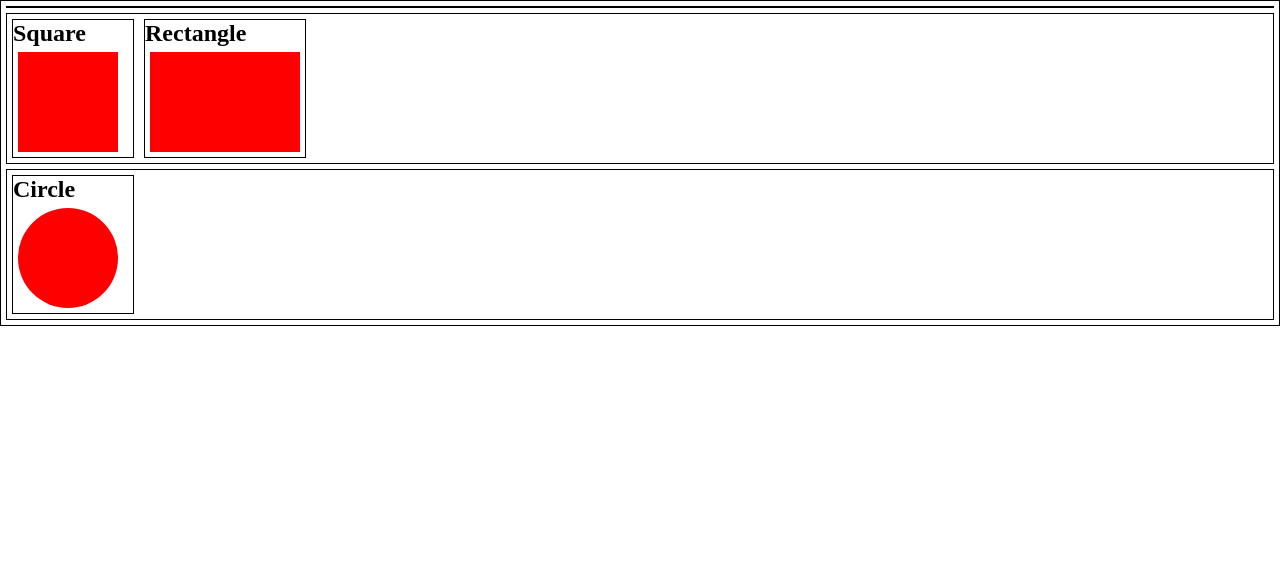
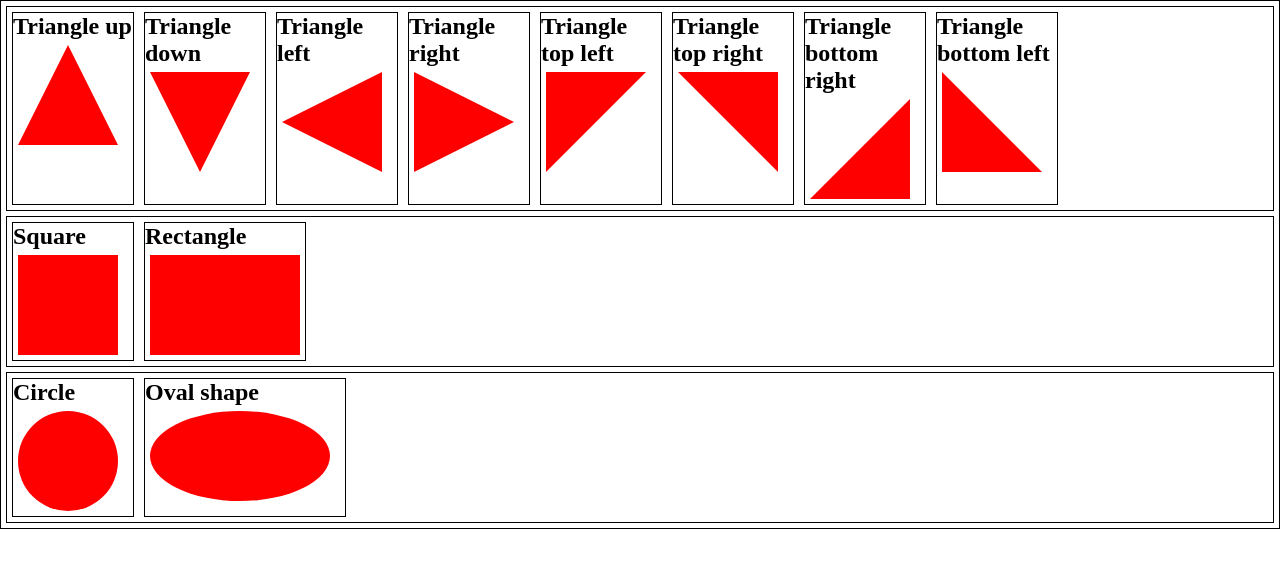
Before and after one commit to arysnurbol/css-tricks, a plain HTML site: page index.html in a window 1280 px wide. Drawn offline with Linux system fonts and the light colour scheme.

Commit message:
add triangles

```diff
--- a/css/style.css
+++ b/css/style.css
@@ -5,9 +5,110 @@ body,h1,h2,h3,h4,h5,h6,p,div,span,tr,td,table,tbody,thead,b,hr,section,head,head
 .wrapper {
     border: 1px solid #000;
 }
-.triangles_block{
+.triangles{
     margin: 5px;
     border: 1px solid #000;
+    display: flex;
+}
+.triangle_up_block {
+    width: 120px;
+    margin: 5px;
+    border: 1px solid #000;
+}
+.triangle_up {
+    width: 0;
+    height: 0;
+    margin: 5px;
+    border-left: 50px solid transparent;
+    border-right: 50px solid transparent;
+    border-bottom: 100px solid red;
+}
+.triangle_down_block {
+    width: 120px;
+    margin: 5px;
+    border: 1px solid #000;
+}
+.triangle_down {
+    width: 0;
+    height: 0;
+    margin: 5px;
+    border-left: 50px solid transparent;
+    border-right: 50px solid transparent;
+    border-top: 100px solid red;
+}
+.triangle_left_block {
+    width: 120px;
+    margin: 5px;
+    border: 1px solid #000;
+}
+.triangle_left {
+    width: 0;
+    height: 0;
+    margin: 5px;
+    border-top: 50px solid transparent;
+    border-bottom: 50px solid transparent;
+    border-right: 100px solid red;
+}
+.triangle_right_block {
+    margin: 5px;
+    width: 120px;
+    border: 1px solid #000;
+}
+.triangle_right{
+    width: 0;
+    height: 0;
+    margin: 5px;
+    border-top: 50px solid transparent;
+    border-bottom: 50px solid transparent;
+    border-left: 100px solid red;
+}
+.triangle_top_left_block {
+    width: 120px;
+    margin: 5px;
+    border: 1px solid #000;
+}
+.triangle_top_left {
+    width: 0;
+    height: 0;
+    margin: 5px;
+    border-top: 100px solid red;
+    border-right: 100px solid #ff000000;
+}
+.triangle_top_right_block {
+    width: 120px;
+    margin: 5px;
+    border: 1px solid #000;
+}
+.triangle_top_right {
+    width: 0;
+    height: 0;
+    margin: 5px;
+    border-top: 100px solid red;
+    border-left: 100px solid #ff000000;
+}
+.triangle_bottom_right_block {
+    width: 120px;
+    margin: 5px;
+    border: 1px solid #000;
+}
+.triangle_bottom_right {
+    width: 0;
+    height: 0;
+    margin: 5px;
+    border-bottom: 100px solid red;
+    border-left: 100px solid #ff000000;
+}
+.triangle_bottom_left_block {
+    width: 120px;
+    margin: 5px;
+    border: 1px solid #000;
+}
+.triangle_bottom_left {
+    width: 0;
+    height: 0;
+    margin: 5px;
+    border-bottom: 100px solid red;
+    border-right: 100px solid #ff000000;
 }
 .rectangles {
     margin: 5px;
@@ -56,3 +157,15 @@ body,h1,h2,h3,h4,h5,h6,p,div,span,tr,td,table,tbody,thead,b,hr,section,head,head
     border-radius: 50%;
     margin: 5px;
 }
+.oval_block {
+    width: 200px;
+    margin: 5px;
+    border: 1px solid #000;
+}
+.oval{
+    width: 180px;
+    height: 90px;
+    background: red;
+    border-radius: 50%;
+    margin: 5px;
+}
--- a/index.html
+++ b/index.html
@@ -10,8 +10,39 @@
 <body>
 
     <div class="wrapper">
-        <div class="triangles_block">
-
+        <div class="triangles">
+            <div class="triangle_up_block">
+                <h2>Triangle up</h2>
+                <div class="triangle_up"></div>
+            </div>
+            <div class="triangle_down_block">
+                <h2>Triangle down</h2>
+                <div class="triangle_down"></div>
+            </div>
+            <div class="triangle_left_block">
+                <h2>Triangle left</h2>
+                <div class="triangle_left"></div>
+            </div>
+            <div class="triangle_right_block">
+                <h2>Triangle right</h2>
+                <div class="triangle_right"></div>
+            </div>
+            <div class="triangle_top_left_block">
+                <h2>Triangle top left</h2>
+                <div class="triangle_top_left"></div>
+            </div>
+            <div class="triangle_top_right_block">
+                <h2>Triangle top right</h2>
+                <div class="triangle_top_right"></div>
+            </div>
+            <div class="triangle_bottom_right_block">
+                <h2>Triangle bottom right</h2>
+                <div class="triangle_bottom_right"></div>
+            </div>
+            <div class="triangle_bottom_left_block">
+                <h2>Triangle bottom left</h2>
+                <div class="triangle_bottom_left"></div>
+            </div>
         </div>
         <div class="rectangles">
             <div class="square_block">
@@ -29,6 +60,10 @@
                 <h2>Circle</h2>
                 <div class="circle"></div>
             </div>
+            <div class="oval_block">
+                <h2>Oval shape</h2>
+                <div class="oval"></div>
+            </div>
         </div>
     </div>
 
```
